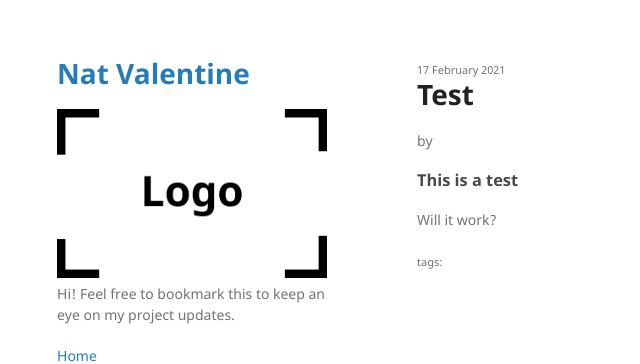
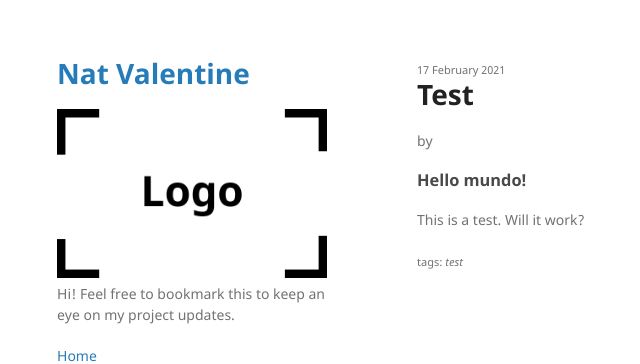
Before and after one commit to NatValentine/natvalentine.github.io, a Jekyll site: the page built from _posts/2021-02-17-Test.md, in a window 1280 px wide. Shown: the top 364 px of the page, without its empty margins (153-793 px from the left). Built offline with Jekyll 4.4.1, drawn with Linux system fonts in a browser that asks for light colours.

Commit message:
Update 2021-02-17-Test.md

```diff
--- a/_posts/2021-02-17-Test.md
+++ b/_posts/2021-02-17-Test.md
@@ -2,9 +2,9 @@
 layout: post
 title:  "Test"
 date:   2021-02-17
-categories: test
+tags: test
 ---
 
-### This is a test
+### Hello mundo!
 
-Will it work?
+This is a test. Will it work?
```
